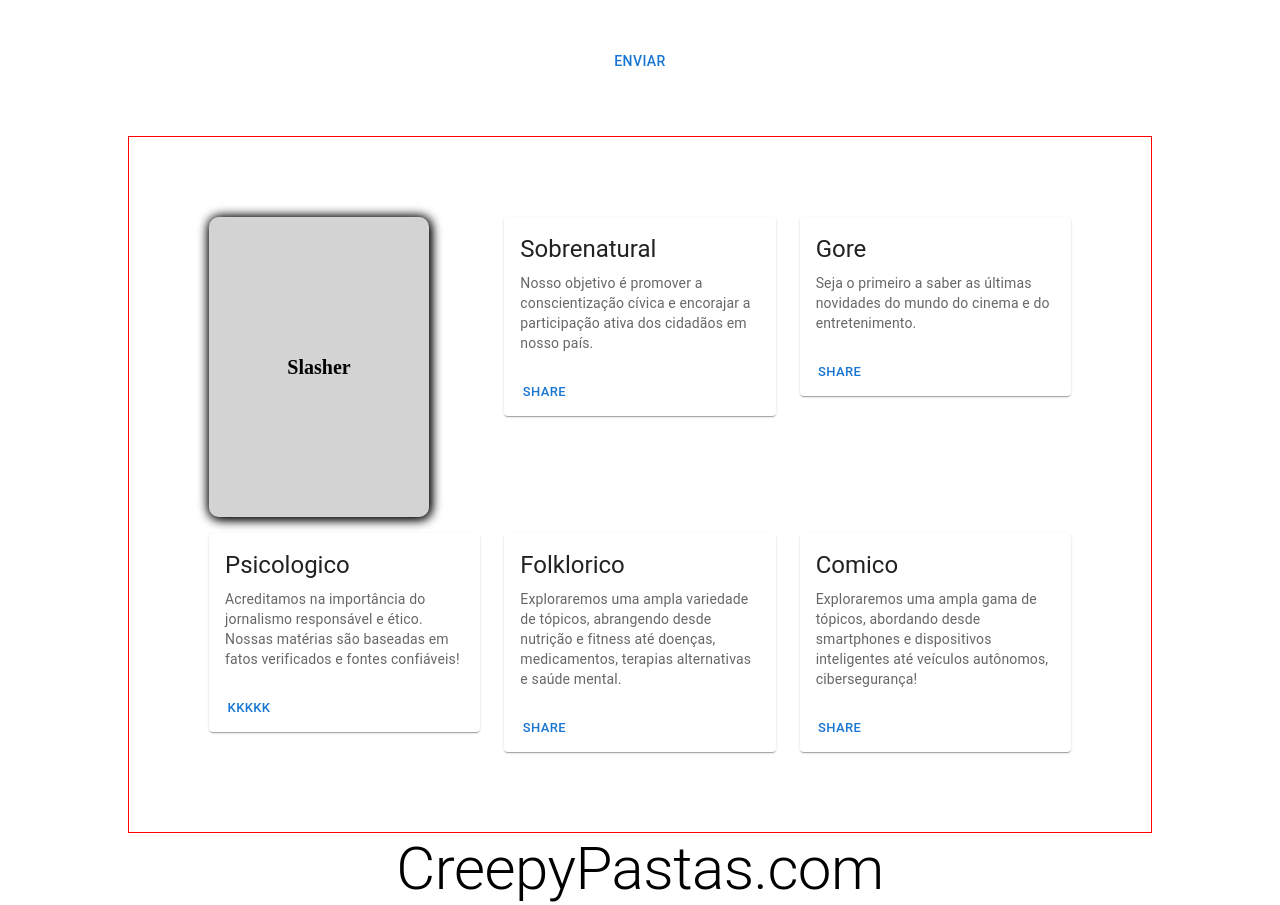
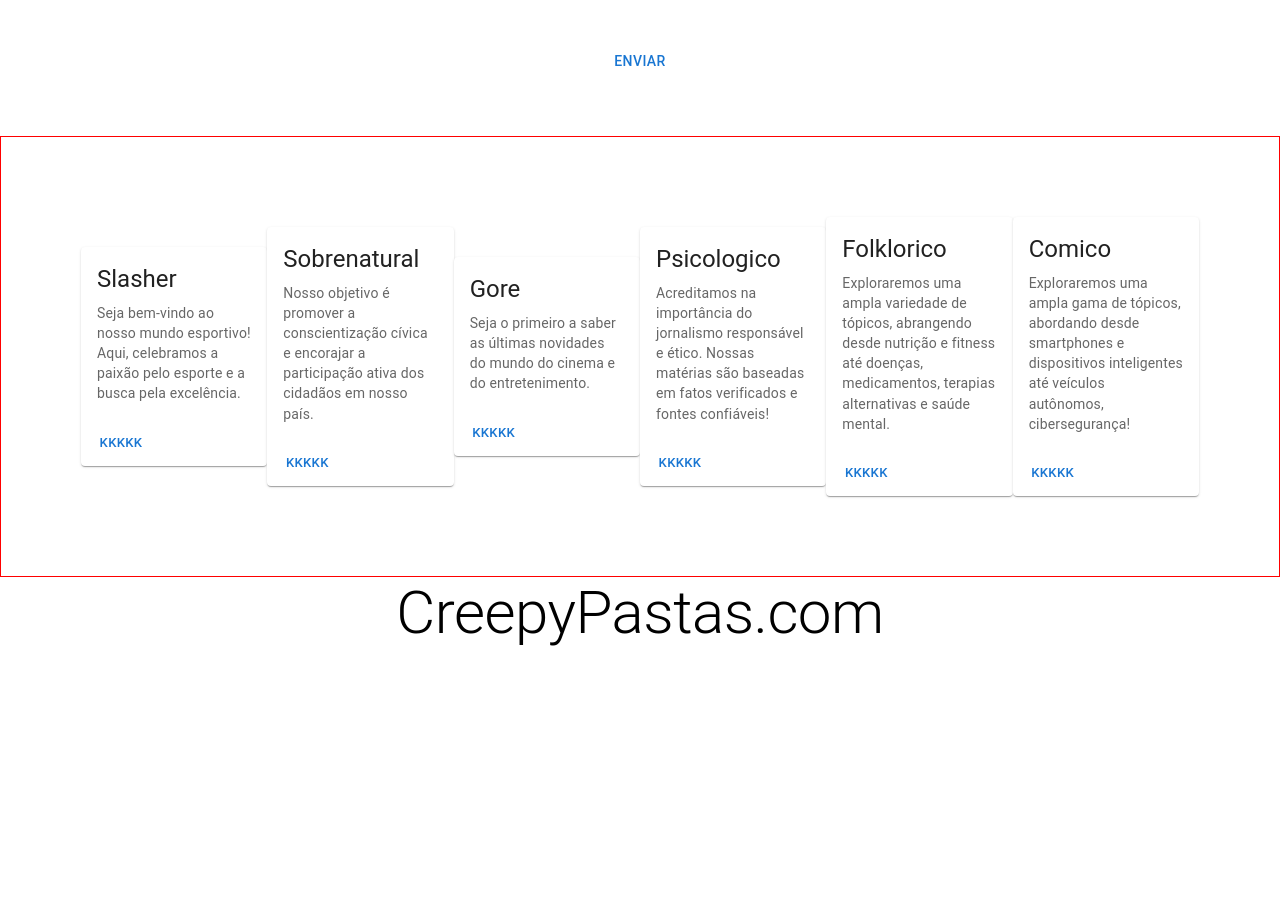
Before and after one commit to silvaPool/project-creepypasta, a React (Vite) app: page /dashboard in a window 1280 px wide. Shown: the part 320-1225 px from the top of the page. After the commit the page ends 969 px from the top, so only its background shows below. Built offline with nearby package versions, Linux system fonts and the light colour scheme.

Commit message:
Mapeando os dados dos cards

```diff
--- a/src/components/Cards.jsx
+++ b/src/components/Cards.jsx
@@ -1,196 +1,57 @@
-import { Box, Button, CardActionArea, Grid } from "@mui/material";
-import * as React from "react";
-import { styled } from "@mui/material/styles";
-import Card from "@mui/material/Card";
-import CardHeader from "@mui/material/CardHeader";
-import CardMedia from "@mui/material/CardMedia";
-import CardContent from "@mui/material/CardContent";
-import CardActions from "@mui/material/CardActions";
-import Collapse from "@mui/material/Collapse";
-import Avatar from "@mui/material/Avatar";
-import IconButton from "@mui/material/IconButton";
-import Typography from "@mui/material/Typography";
-import { red } from "@mui/material/colors";
-import FavoriteIcon from "@mui/icons-material/Favorite";
-import ShareIcon from "@mui/icons-material/Share";
-import ExpandMoreIcon from "@mui/icons-material/ExpandMore";
-import MoreVertIcon from "@mui/icons-material/MoreVert";
+import { Box, Button, Card, CardActionArea, CardActions, CardContent, Grid, Typography } from "@mui/material";
 import cards from "../data/Cards";
 
 function Cards() {
-
   const handleTwitterShare = (contentLink) => {
-    const shareText = `Confira esta história de terror interessante! ${contentLink}`;
-    const twitterShareUrl = `https://twitter.com/intent/tweet?text=${encodeURIComponent(shareText)}`;
-    window.open(twitterShareUrl, '_blank');
-  }
+    const shareText = `Confira este conteúdo interessante! ${contentLink}`;
+    const twitterShareUrl = `https://twitter.com/intent/tweet?text=${encodeURIComponent(
+      shareText
+    )}`;
+    window.open(twitterShareUrl, "_blank");
+  };
 
   return (
     <Box
       sx={{
-        width: "80%",
+        width: "100%",
         margin: "0 auto",
         padding: "5rem",
         marginTop: "2rem",
         border: "1px solid red",
+        display: 'flex',
+        justifyContent: 'space-between',
+        alignItems: 'center',
       }}
     >
-      <Grid container rowSpacing={2} columnSpacing={{ xs: 1, sm: 2, md: 3 }}>
-        <Grid item xl={4} md={4}>
-          <a>
-            <div class="book">
-              <p>{cards[0].conteudo}</p>
-              <div class="cover">
-                <p>{cards[0].titulo}</p>
-              </div>
-            </div>
-          </a>
-        </Grid>
-
+      {cards.map((item) => (
+        <div key={item.id}>
            <Grid item xl={4} md={4}>
             <a>
               <Card sx={{ maxWidth: 345 }}>
                 <CardActionArea>
-                {/* <CardMedia
-                    component="img"
-                    height="140"
-                    image="/static/images/cards/contemplative-reptile.jpg"
-                    alt="green iguana"
-                  /> */}
                   <CardContent>
                     <Typography gutterBottom variant="h5" component="div">
-                    {cards[1].titulo}
+                      {item.titulo}
                     </Typography>
                     <Typography variant="body2" color="text.secondary">
-                    {cards[1].conteudo}
+                      {item.conteudo}
                     </Typography>
                   </CardContent>
                 </CardActionArea>
                 <CardActions>
-                <Button size="small" color="primary">
-                  Share
+                  <Button
+                    size="small"
+                    color="primary"
+                    onClick={() => handleTwitterShare(item.url)}
+                  >
+                    kkkkk
                   </Button>
                 </CardActions>
               </Card>
             </a>
           </Grid>
-
-        <Grid item xl={4} md={4}>
-          <a>
-            <Card sx={{ maxWidth: 345 }}>
-              <CardActionArea>
-                {/* <CardMedia
-                    component="img"
-                    height="140"
-                    image="/static/images/cards/contemplative-reptile.jpg"
-                    alt="green iguana"
-                  /> */}
-                <CardContent>
-                  <Typography gutterBottom variant="h5" component="div">
-                    {cards[2].titulo}
-                  </Typography>
-                  <Typography variant="body2" color="text.secondary">
-                    {cards[2].conteudo}
-                  </Typography>
-                </CardContent>
-              </CardActionArea>
-              <CardActions>
-                <Button size="small" color="primary">
-                  Share
-                </Button>
-              </CardActions>
-            </Card>
-          </a>
-        </Grid>
-
-
-        <Grid item xl={4} md={4}>
-          <a>
-            <Card sx={{ maxWidth: 345 }}>
-              <CardActionArea>
-                {/* <CardMedia
-                    component="img"
-                    height="140"
-                    image="/static/images/cards/contemplative-reptile.jpg"
-                    alt="green iguana"
-                  /> */}
-                <CardContent>
-                  <Typography gutterBottom variant="h5" component="div">
-                    {cards[3].titulo}
-                  </Typography>
-                  <Typography variant="body2" color="text.secondary">
-                    {cards[3].conteudo}
-                  </Typography>
-                </CardContent>
-              </CardActionArea>
-              <CardActions>
-
-                <Button size="small" color="primary" onClick={() => handleTwitterShare(item.url)}>
-                  kkkkk
-                </Button>
-
-              </CardActions>
-            </Card>
-          </a>
-        </Grid>
-
-
-        <Grid item xl={4} md={4}>
-          <a>
-            <Card sx={{ maxWidth: 345 }}>
-              <CardActionArea>
-                {/* <CardMedia
-                    component="img"
-                    height="140"
-                    image="/static/images/cards/contemplative-reptile.jpg"
-                    alt="green iguana"
-                  /> */}
-                <CardContent>
-                  <Typography gutterBottom variant="h5" component="div">
-                    {cards[4].titulo}
-                  </Typography>
-                  <Typography variant="body2" color="text.secondary">
-                    {cards[4].conteudo}
-                  </Typography>
-                </CardContent>
-              </CardActionArea>
-              <CardActions>
-                <Button size="small" color="primary">
-                  Share
-                </Button>
-              </CardActions>
-            </Card>
-          </a>
-        </Grid>
-
-        <Grid item xl={4} md={4}>
-          <a>
-            <Card sx={{ maxWidth: 345 }}>
-              <CardActionArea>
-                {/* <CardMedia
-                    component="img"
-                    height="140"
-                    image="/static/images/cards/contemplative-reptile.jpg"
-                    alt="green iguana"
-                  /> */}
-                <CardContent>
-                  <Typography gutterBottom variant="h5" component="div">
-                    {cards[5].titulo}
-                  </Typography>
-                  <Typography variant="body2" color="text.secondary">
-                    {cards[5].conteudo}
-                  </Typography>
-                </CardContent>
-              </CardActionArea>
-              <CardActions>
-                <Button size="small" color="primary">
-                  Share
-                </Button>
-              </CardActions>
-            </Card>
-          </a>
-        </Grid>
-      </Grid>
+        </div>
+      ))}
     </Box>
   );
 }
--- a/src/components/LayoutRoutes.jsx
+++ b/src/components/LayoutRoutes.jsx
@@ -2,6 +2,7 @@ import Cards from "./Cards";
 import Footer from "./Footer";
 import Title from "./Title";
 import Header from "./Header";
+import CardExample from "./Cards";
 
 function LayoutRoutes() {
     return (
```
Lines whose indentation alone changed are shown as unchanged.
